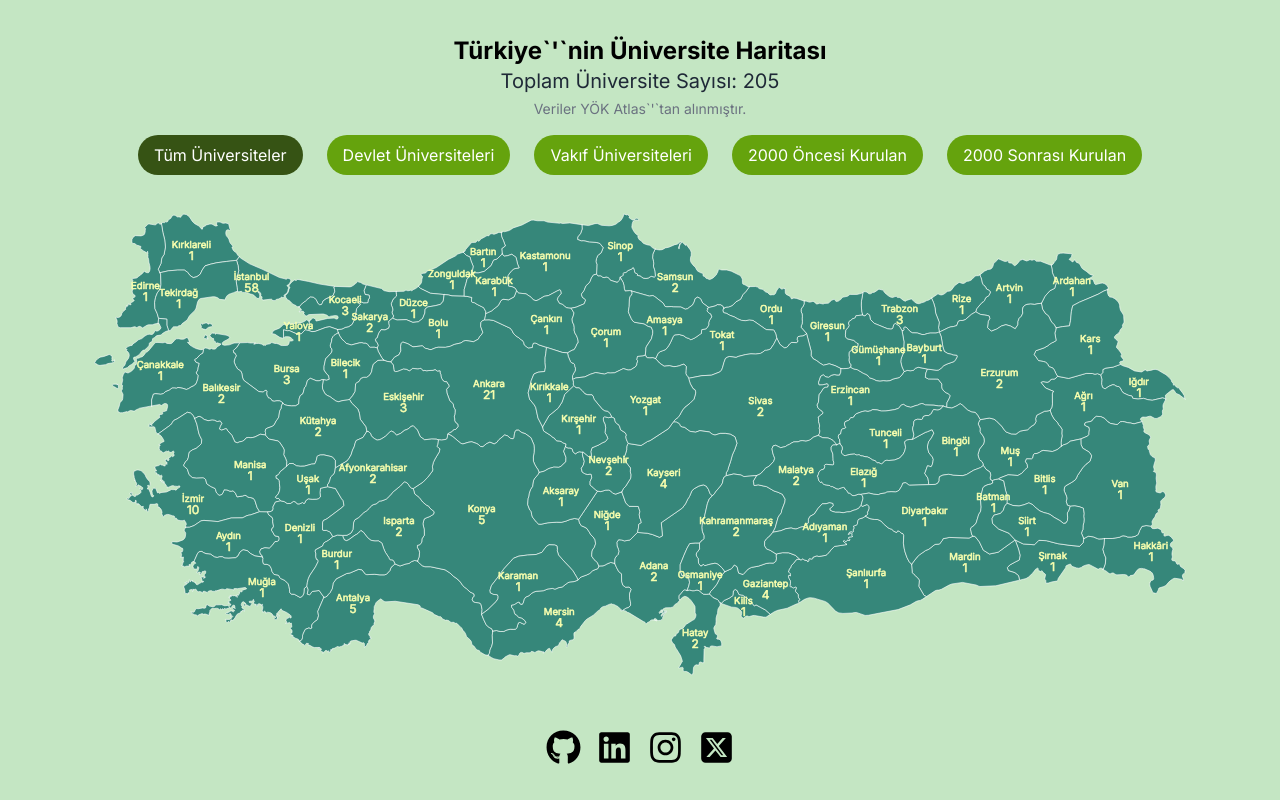
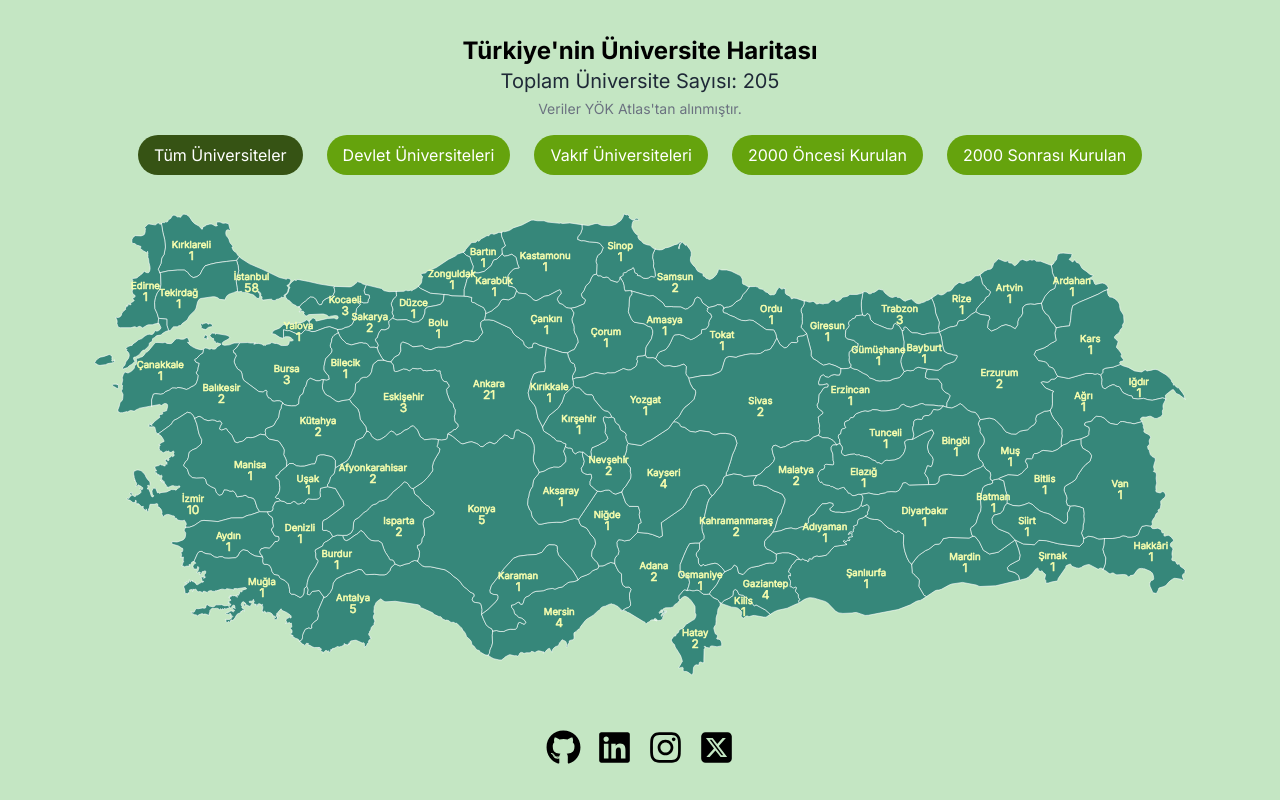
Before and after one commit to alprenkrc/turkiyenin-universiteleri, a Next.js app: page / in a window 1280 px wide. Built offline with nearby package versions, Linux system fonts and the light colour scheme.

Commit message:
Fix HTML entity for apostrophe in page title and description

```diff
--- a/app/page.tsx
+++ b/app/page.tsx
@@ -73,9 +73,9 @@ const Page = () => {
 
       <div className="flex flex-col items-center gap-4 mb-4 ">
         <div className='items-center flex flex-col '>
-          <h1 className="text-2xl font-bold text-black mt-4">Türkiye`&apos;`nin Üniversite Haritası</h1>
+          <h1 className="text-2xl font-bold text-black mt-4">Türkiye&apos;nin Üniversite Haritası</h1>
           <p className="text-xl text-gray-800 ">Toplam Üniversite Sayısı: {filteredUniversityCount}</p>
-          <p className="text-sm text-gray-500 mt-1">Veriler YÖK Atlas`&apos;`tan alınmıştır.</p>
+          <p className="text-sm text-gray-500 mt-1">Veriler YÖK Atlas&apos;tan alınmıştır.</p>
         </div>
 
         <div className="flex justify-center gap-2 max-md:flex-col">
```
